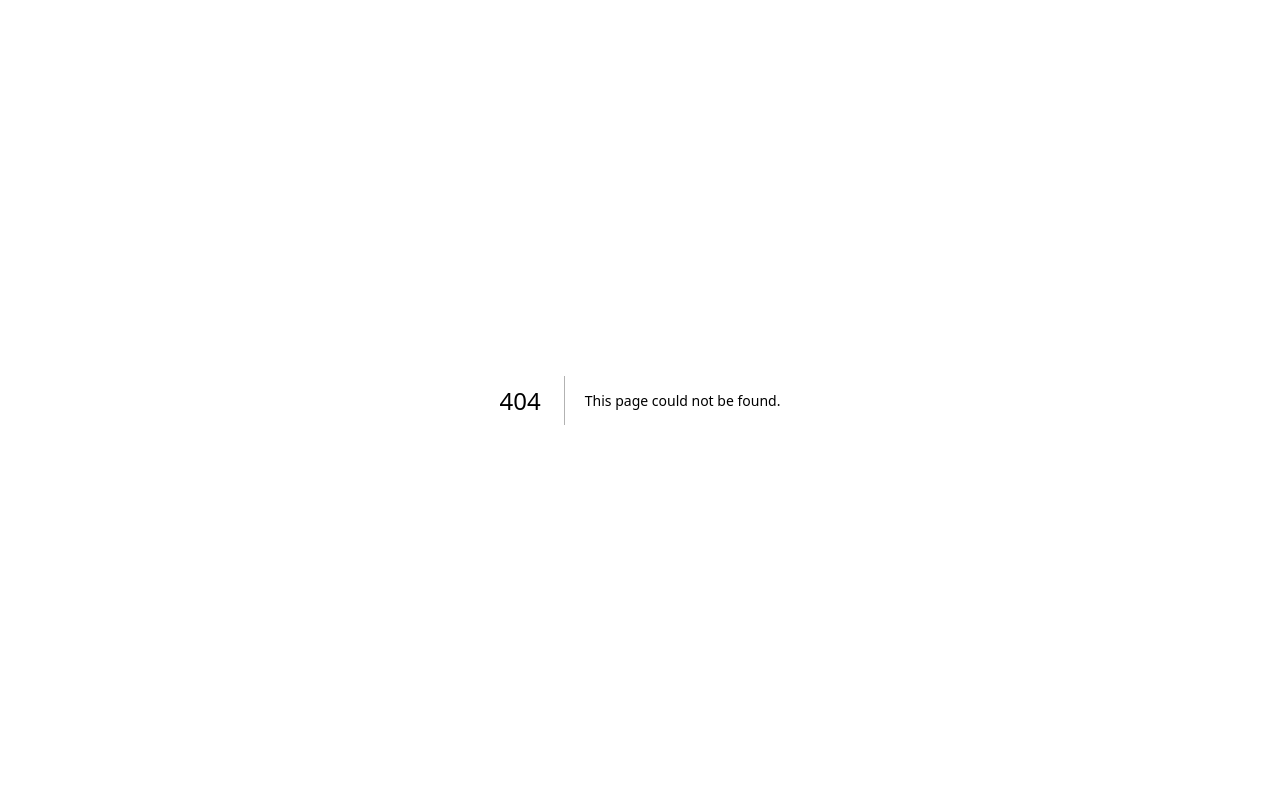
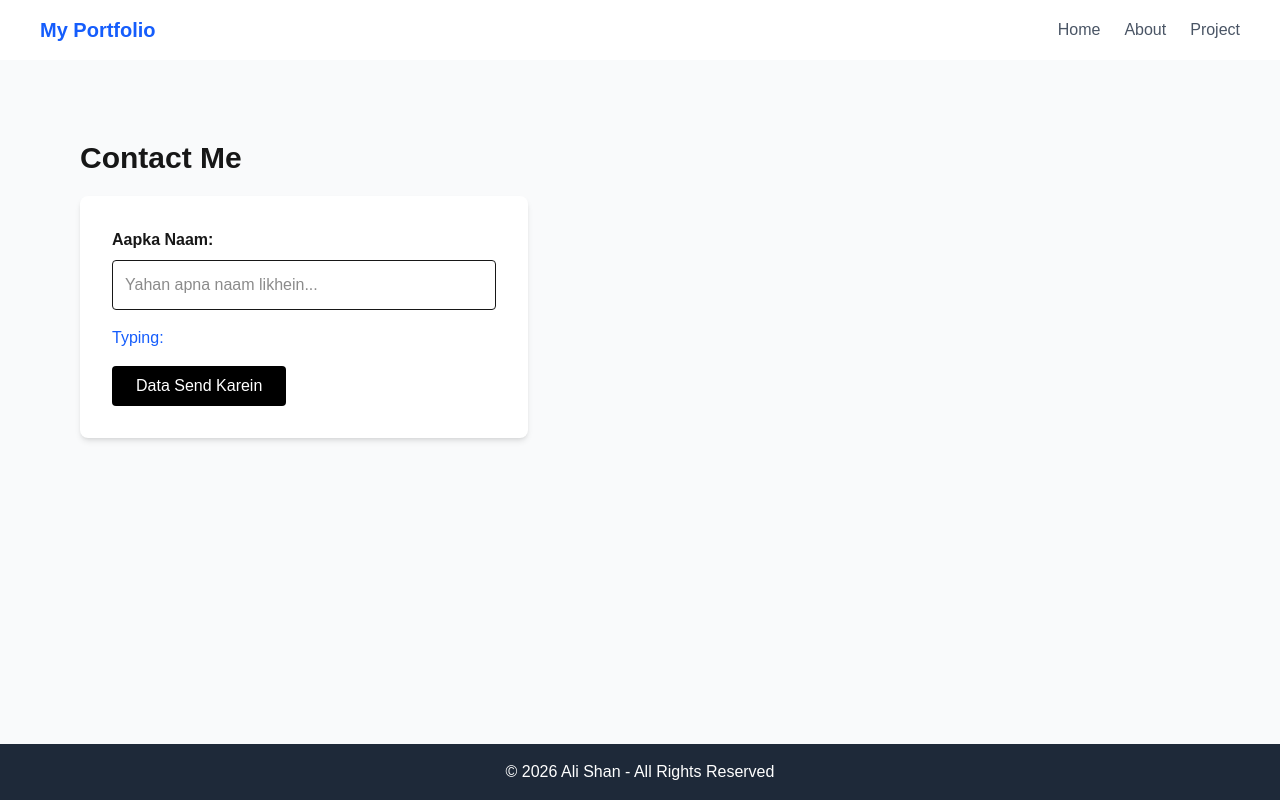
Before and after one commit to alishansadaqatali-cmd/my-nextjs-portfolio, a Next.js app: page /contact in a window 1280 px wide. Before the commit this address had no page. Built offline with nearby package versions, Linux system fonts and the light colour scheme.

Commit message:
Added event and routes dynamic

```diff
--- /dev/null
+++ b/app/contact/page.js
@@ -0,0 +1,45 @@
+"use client"; // Interactivity ke liye lazmi hai
+import { useState } from "react";
+import Navbar from "@/components/Navbar";
+import Footer from "@/components/Footer";
+
+export default function ContactPage() {
+  // 1. User ka naam save karne ke liye state
+  const [name, setName] = useState("");
+
+  // 2. Button click hone par kya ho?
+  const handleAlert = () => {
+    alert("Assalam-o-Alaikum " + name + "! Humne aapka data pakar liya.");
+  };
+
+  return (
+    <div className="flex flex-col min-h-screen">
+      <Navbar />
+      <main className="p-20 bg-gray-50 flex-grow">
+        <h1 className="text-3xl font-bold mb-5">Contact Me</h1>
+
+        <div className="bg-white p-8 rounded-lg shadow-md max-w-md">
+          <label className="block mb-2 font-semibold">Aapka Naam:</label>
+
+          {/* 3. onChange Event: Jo bhi type hoga, wo 'name' state mein jayega */}
+          <input
+            type="text"
+            placeholder="Yahan apna naam likhein..."
+            className="border p-3 w-full rounded mb-4"
+            onChange={(e) => setName(e.target.withValue)} // 'e.target.value' se typing pakri jati hai
+          />
+
+          <p className="mb-4 text-blue-600 font-medium">Typing: {name}</p>
+
+          <button
+            onClick={handleAlert}
+            className="bg-black text-white px-6 py-2 rounded hover:bg-gray-800"
+          >
+            Data Send Karein
+          </button>
+        </div>
+      </main>
+      <Footer />
+    </div>
+  );
+}
--- /dev/null
+++ b/app/projects/[id]/page.js
@@ -0,0 +1,12 @@
+export default function ProjectDetail({ params }) {
+    // params.id mein wo ID ayegi jo URL mein hogi (e.g., /projects/1)
+    return (
+      <div className="p-20">
+        <h1 className="text-4xl font-bold">Project Detail Page</h1>
+        <div className="mt-10 p-10 bg-blue-100 rounded-lg">
+          <h2 className="text-2xl">Aap abhi Project Number: <span className="font-black text-blue-600">{params.id}</span> dekh rahe hain.</h2>
+          <p className="mt-4">InshaAllah yahan hum Strapi se project ka sara data lekar ayenge!</p>
+        </div>
+      </div>
+    );
+  }
```
